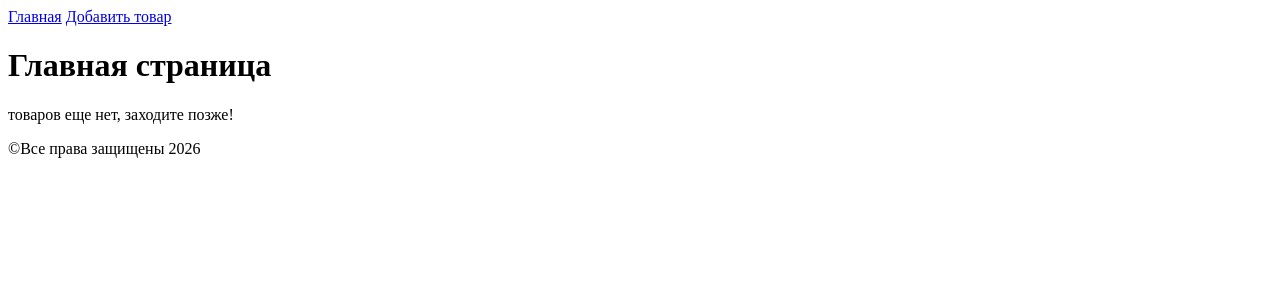
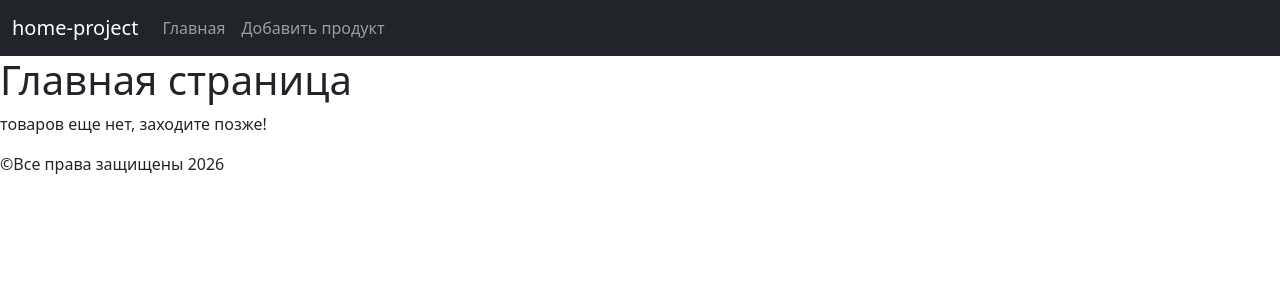
Before and after one commit to artemduvakin9-gif/Home-project, a Django app: template apps/shop/templates/shop/pages/index.html in a window 1280 px wide. Shown: the top 300 px of the page. Run offline with Django 5.2, Linux system fonts and the light colour scheme; the template is opened without the code that fills it, so the values that code supplies are empty; some libraries are stand-ins or nearby versions.

Commit message:
style(header): Добавить навигационное меню BS.

```diff
--- a/apps/shop/templates/shop/base.html
+++ b/apps/shop/templates/shop/base.html
@@ -1,5 +1,5 @@
 {% load static %}
-{% load 'django_bootstrap5' %}
+{% load django_bootstrap5 %}
 
 <!DOCTYPE html>
 <html lang="ru">
@@ -17,9 +17,23 @@
 
 <body>
     <header>
-        <nav>
-            <a href="{% url 'shop:home_page' %}">Главная</a>
-            <a href="{% url 'shop:product_add' %}">Добавить товар</a>
+        <nav class="navbar navbar-expand-sm bg-dark" data-bs-theme="dark">
+            <div class="container-fluid">
+                <a class="navbar-brand" href="{% url 'shop:home_page' %}">home-project</a>
+                <button class="navbar-toggler" type="button" data-bs-toggle="collapse" data-bs-target="#navbarNav" aria-controls="navbarNav" aria-expanded="false" aria-label="Toggle navigation">
+                <span class="navbar-toggler-icon"></span>
+                </button>
+                <div class="collapse navbar-collapse" id="navbarNav">
+                    <ul class="navbar-nav">
+                        <li class="nav-item">
+                            <a class="nav-link" href="{% url 'shop:home_page' %}">Главная</a>
+                        </li>
+                        <li class="nav-item">
+                            <a class="nav-link" href="{% url 'shop:product_add' %}">Добавить продукт</a>
+                        </li>
+                    </ul>
+                </div>
+            </div>
         </nav>
     </header>
 
--- a/apps/shop/templates/shop/pages/index.html
+++ b/apps/shop/templates/shop/pages/index.html
@@ -6,7 +6,7 @@
 {% endblock page_title %}
 
 {% block styles %}
-    <link rel="stylesheet" href="{% static 'shop/css/pages/index.css' %}">
+    <link rel="stylesheet" href="{% static 'css/index.css' %}">
 {% endblock styles %}
 
 {% block page_content%}
```
